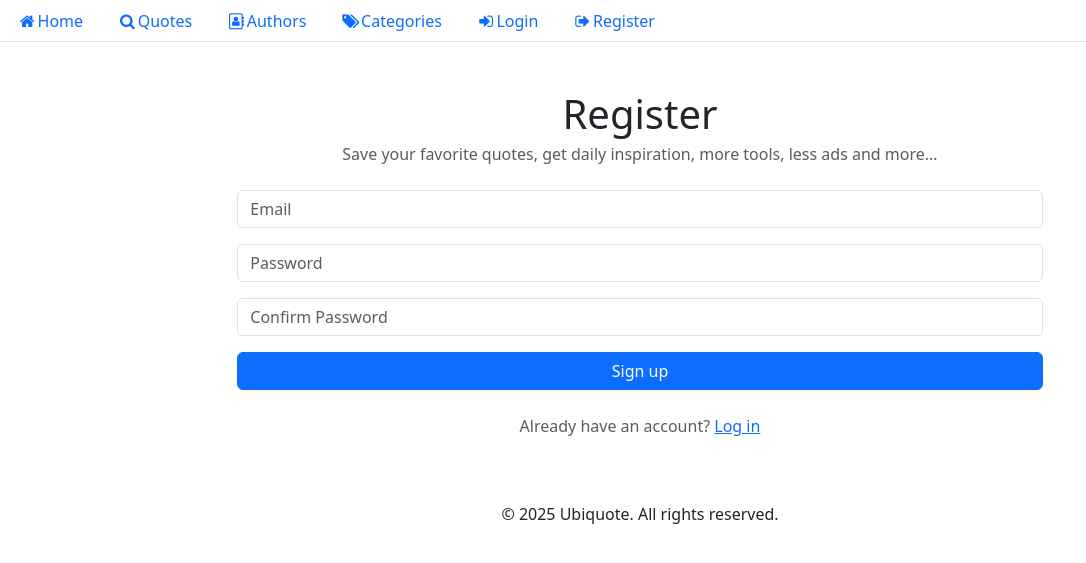
After one commit to rhunold/ubiquote, a Django app: template ubiquote/persons/users/templates/registration/register.html in a window 1280 px wide. The commit adds this page. Shown: the top 563 px of the page, without its empty margins (0-1086 px from the left). Run offline with Django 4.2, Linux system fonts and the light colour scheme; the template is opened without the code that fills it, so the values that code supplies are empty; some libraries are stand-ins or nearby versions.

Commit message:
little fixs in html

```diff
--- a/ubiquote/persons/authors/templates/get_authors.html
+++ b/ubiquote/persons/authors/templates/get_authors.html
@@ -16,15 +16,15 @@
 
 
 
-    <div class="card mt-3">
+    <!-- <div class="card mt-3"> -->
         <!-- <p> {{ count }} auteurs</p>  -->
 
-        <ul id="results" class="list-group list-group-numbered col-md" >
+        <ul id="results" class="list-group col-md" >
 
 
             {% include 'partials/authors_cards.html' %}
         </ul>
-    </div>
+    <!-- </div> -->
 
     {% if user.is_superuser %}
     <a href="{% url 'authors:add-author' %}" class="link-offset-2 link-underline link-underline-opacity-10">{% translate "Add author" %}</a>
--- a/ubiquote/persons/users/templates/get_user.html
+++ b/ubiquote/persons/users/templates/get_user.html
@@ -1,9 +1,9 @@
-{% extends 'base.html' %}
+{% extends 'layout_three_column.html' %}
 {% block title %}{{ profil.username }} profil page {% endblock %}
 
 {% block meta_decription %}{{ profil}} - {% endblock %}
 
-{% block body %}
+{% block content %}
 
 
 
--- a/ubiquote/persons/users/templates/get_user_likes.html
+++ b/ubiquote/persons/users/templates/get_user_likes.html
@@ -1,10 +1,10 @@
-{% extends 'base.html' %}
+{% extends 'layout_three_column.html' %}
 {% load i18n %}
 
 {% block title %}Likes of {{ profil.username }}{% endblock %}
 {% block meta_decription %}List of my likes{% endblock %}
 
-{% block body %}
+{% block content %}
 
   <h1>{% translate "Likes of" %} {{ profil.username }}</h1>
   <p>{{ count }} quotes liked by {{ profil.username }}</p>
--- a/ubiquote/persons/users/templates/registration/register.html
+++ b/ubiquote/persons/users/templates/registration/register.html
@@ -11,11 +11,11 @@
 <div class="container py-5">
   <div class="text-center mb-4">
     <h1 class="mb-1">{% translate "Register" %}</h1>
-    <p class="text-muted">Save your favorite quotes, get daily inspiration, and more.</p>
+    <p class="text-muted">Save your favorite quotes, get daily inspiration, more tools, less ads and more...</p>
   </div>
 
   <!-- Social Auth -->
-  <div class="mb-4">
+  <!-- <div class="mb-4">
     <button class="btn btn-outline-secondary w-100 mb-2 d-flex align-items-center justify-content-center">
       <img src="{% static 'icons/google.svg' %}" class="me-2" style="height: 18px;"> Continue with Google
     </button>
@@ -25,12 +25,12 @@
     <button class="btn btn-outline-secondary w-100 d-flex align-items-center justify-content-center">
       <img src="{% static 'icons/meta.svg' %}" class="me-2" style="height: 18px;"> Continue with Facebook
     </button>
-  </div>
+  </div> -->
 
   <!-- Divider -->
-  <div class="text-center my-4">
+  <!-- <div class="text-center my-4">
     <span class="text-muted">or sign up with email</span>
-  </div>
+  </div> -->
 
   <!-- Classical Registration Form -->
   <form method="post" class="mb-4" action="{% url 'users:register' %}">
@@ -50,7 +50,7 @@
   </form>
 
   <!-- Benefits List -->
-  <div class="mb-4">
+  <!-- <div class="mb-4">
     <h5>Why join?</h5>
     <ul class="list-unstyled ms-3">
       <li>✔ Like and save your favorite quotes</li>
@@ -58,39 +58,21 @@
       <li>✔ Enjoy an ad-light experience</li>
       <li>✔ Track your mood with quotes</li>
     </ul>
-  </div>
+  </div> -->
 
   <!-- Login Trigger -->
   <div class="text-center">
-    <p class="text-muted">Already have an account?
-      <button
-        class="btn btn-link p-0"
+    <p class="text-muted">Already have an account? <a
+        class="btn-link "
         hx-get="{% url 'users:login' %}"
         hx-target="#modal-container"
         hx-swap="innerHTML"
-      >
-        Log in
-      </button>
+      >Log in
+    </a>
     </p>
   </div>
 </div>
 
-<!-- HTMX will inject the modal here -->
-<!-- <div id="modal-container"></div> -->
-
-<!-- <script>
-  // Close modal on click outside or escape
-  document.addEventListener('click', function (e) {
-    if (e.target.classList.contains('modal')) {
-      document.getElementById('modal-container').innerHTML = '';
-    }
-  });
-  document.addEventListener('keydown', function (e) {
-    if (e.key === 'Escape') {
-      document.getElementById('modal-container').innerHTML = '';
-    }
-  });
-</script> -->
 
 
 
--- a/ubiquote/texts/templates/ads/skyscraper.html
+++ b/ubiquote/texts/templates/ads/skyscraper.html
@@ -1,5 +1,11 @@
 <aside class="col-md-2">
     <div class="ads skyscrapper">
         Ads
+
+    <ins class="adsbygoogle"
+       style="display:block"
+       data-ad-client="ca-pub-XXXX"
+       data-ad-slot="YYYY"></ins>
+
     </div>
 </aside>
--- a/ubiquote/texts/templates/footer.html
+++ b/ubiquote/texts/templates/footer.html
@@ -1 +1 @@
-<div class="container-fluid"> Footer</div>
+<footer class="text-center">&copy; 2025 Ubiquote. All rights reserved.</footer>
--- a/ubiquote/texts/templates/get_categories.html
+++ b/ubiquote/texts/templates/get_categories.html
@@ -9,9 +9,9 @@
 {% block content %}
     <h1>Categories</h1>
     <p>{{ count }} categories available in the database</p>
-    <ul>
+    <ul class="list-group col-md">
     {% for category in categories %}
-    <li>
+    <li class="list-group-item">
       <a href="{% url 'texts:get-category' category.title|slugify  %}" class="link-offset-2 link-underline link-underline-opacity-10">
         {{ category|get_translated_title|slice:":200"|safe }} - ({{ category.quotes_count|default:"0" }} quotes)</a>
 
--- a/ubiquote/texts/templates/home.html
+++ b/ubiquote/texts/templates/home.html
@@ -1,11 +1,11 @@
-{% extends 'base.html' %}
+{% extends 'layout_three_column.html' %}
 {% load i18n %}
 
 {% block title %}Ubiquote Homepage{% endblock %}
 {% block meta_decription %}The best quote listing{% endblock %}
 
 
-{% block body %}
+{% block content %}
 
     <!-- <h1>{{ count }} recommandations for you !</h1> -->
 
--- /dev/null
+++ b/ubiquote/texts/templates/layout_three_column_no_ads.html
@@ -0,0 +1,28 @@
+<!-- templates/layout_three_column.html -->
+{% extends "base.html" %}
+
+{% block layout %}
+
+    <div class="row">
+
+        <aside class="col-md-2"></aside>
+
+
+        <!-- Main Content -->
+        <main class="col-md-8 col-12">
+
+
+
+            {% block content %}{% endblock %}
+
+
+        </main>
+
+        <aside class="col-md-2"></aside>
+
+
+    </div>
+
+
+
+{% endblock %}
```
Also changed, not shown: ubiquote/persons/users/templates/registration/login.html (+10 -13 lines), ubiquote/texts/templates/landing_page.html (+20 -6 lines).
